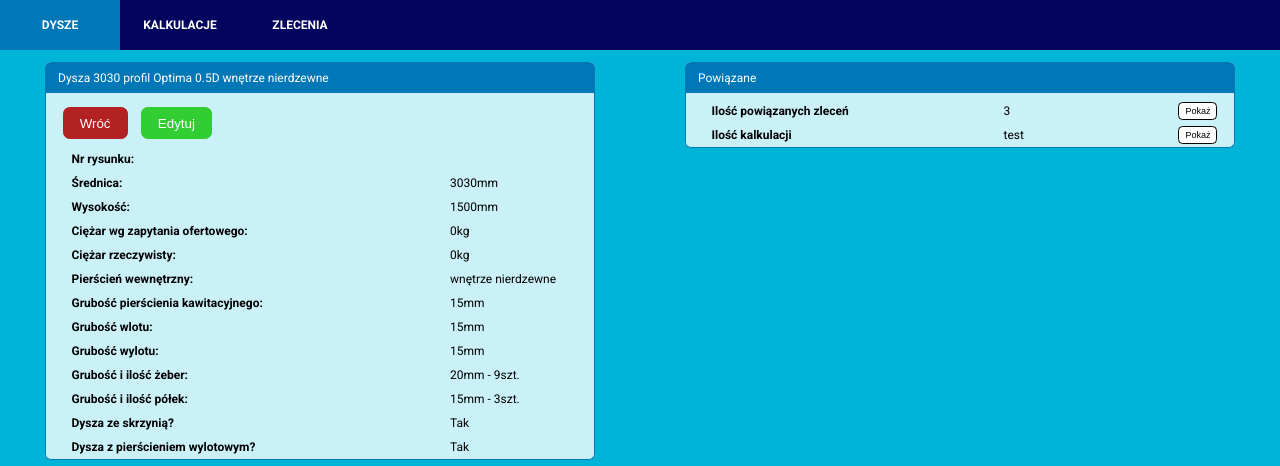
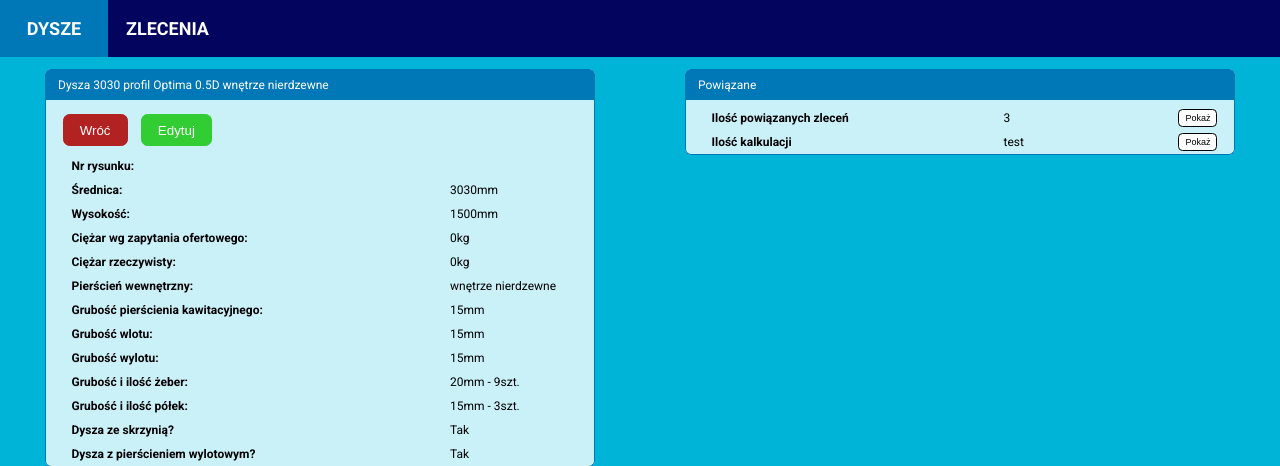
Before and after one commit to djzib0/django_nozzle_calculator, a Django app: page /nozzle/1/ in a window 1280 px wide. Shown: the top 466 px of the page. Run offline with Django 4.2, Linux system fonts and the light colour scheme; data comes from the database, SQL or seed files in the repository.

Commit message:
adjusted navbar.css and navbar.html

```diff
--- a/nozzle_calculator/calculator/templates/calculator/navbar.html
+++ b/nozzle_calculator/calculator/templates/calculator/navbar.html
@@ -1,20 +1,7 @@
 
 <navbar>
-  <div id="navbar">
-      <div id="navbar-item-container">
-        <p>
-         <a id="navbar-link" href="{% url 'calculator:nozzles' %}">DYSZE</a>
-        </p>
-      </div>
-      <div id="navbar-item-container">
-        <p>
-         <a id="navbar-link" href="{% url 'calculator:nozzles' %}">KALKULACJE</a>
-        </p>
-      </div>
-      <div id="navbar-item-container">
-        <p>
-         <a id="navbar-link" href="{% url 'calculator:orders_view' %}">ZLECENIA</a>
-        </p>
-      </div>
-  </div>
+  <ul>
+    <li><a class='navbar-lnk' href="{% url 'calculator:nozzles' %}">DYSZE</a></li>
+    <li><a class="navbar-lnk" href="{% url 'calculator:orders_view' %}">ZLECENIA</a></li>
+  </ul>
 </navbar>
--- a/nozzle_calculator/static/navbar.css
+++ b/nozzle_calculator/static/navbar.css
@@ -1,3 +1,32 @@
+ul {
+    list-style-type: none;
+    margin: 0;
+    padding: 0;
+    background-color: #03045E;
+    overflow: hidden;
+}
+
+li {
+    display: inline;
+    float: left;
+}
+
+.navbar-lnk {
+    display: block;
+    padding: 0.5em;
+    text-align: center;
+    font-size: 1.5em;
+    font-weight: bold;
+    text-decoration: none;
+    color: white;
+    padding: 1em 1em;
+    width: 4em;
+}
+
+.navbar-lnk:hover {
+    background-color: #0077b6;
+}
+
 #navbar {
     width: 100%;
     height: 50px;
```
